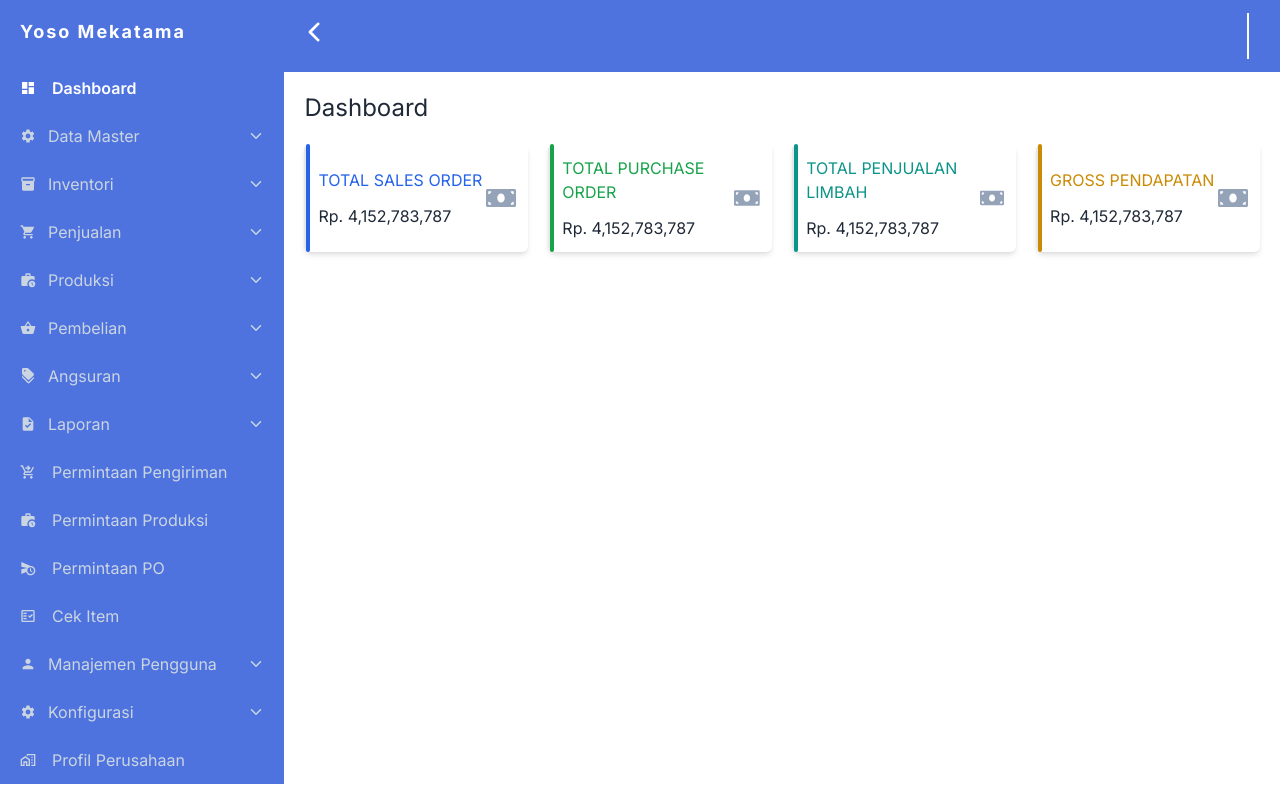
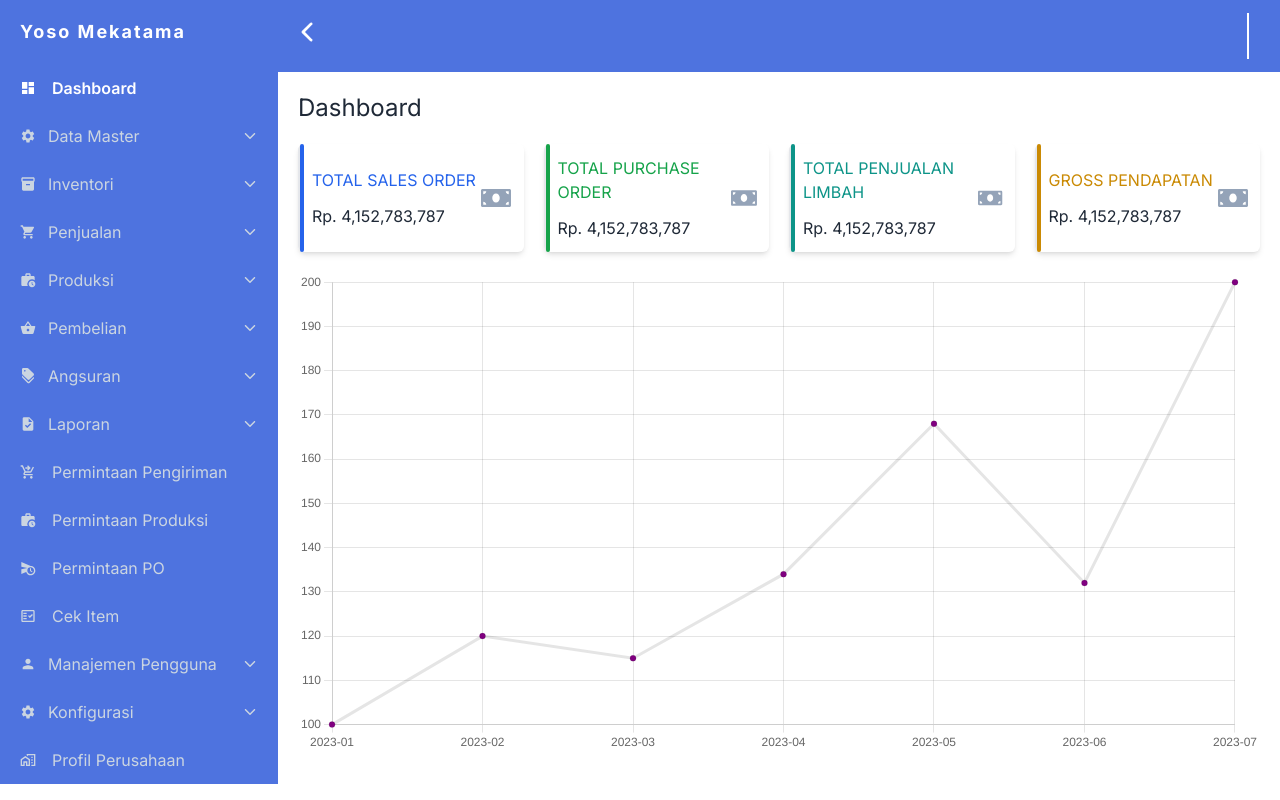
Before and after one commit to yusronab/erp-yoso, a Next.js app: page /dashboard in a window 1280 px wide. Built offline with nearby package versions, Linux system fonts and the light colour scheme; no server answers.

Commit message:
init chart.js

```diff
--- a/app/(admin)/dashboard/page.tsx
+++ b/app/(admin)/dashboard/page.tsx
@@ -1,10 +1,24 @@
+import LineChart from "@/components/LineChart";
 import ListDashboardCard from "@/components/ListDashboardCard";
 
 const Dashboard = () => {
+  const labels = [
+    "2023-01",
+    "2023-02",
+    "2023-03",
+    "2023-04",
+    "2023-05",
+    "2023-06",
+    "2023-07",
+  ];
+
+  const datasets = [100, 120, 115, 134, 168, 132, 200];
+
   return (
     <div className="p-5">
       <h1 className="text-2xl">Dashboard</h1>
       <ListDashboardCard />
+      <LineChart labels={labels} datasets={datasets} />
     </div>
   )
 }
--- /dev/null
+++ b/components/LineChart.tsx
@@ -0,0 +1,45 @@
+"use client";
+
+import {
+    Chart as ChartJS,
+    CategoryScale,
+    LinearScale,
+    Tooltip,
+    PointElement,
+    LineElement,
+} from "chart.js";
+
+import { Line } from "react-chartjs-2";
+
+ChartJS.register(
+    CategoryScale,
+    LinearScale,
+    PointElement,
+    LineElement,
+    Tooltip
+);
+
+const LineChart = ({
+    labels, datasets,
+}: {
+    labels: string[];
+    datasets: number[];
+}) => {
+    return (
+        <div>
+            <Line
+                data={{
+                    labels: labels,
+                    datasets: [
+                        {
+                            data: datasets,
+                            backgroundColor: "purple",
+                        },
+                    ],
+                }}
+            />
+        </div>
+    );
+};
+
+export default LineChart;
--- a/package.json
+++ b/package.json
@@ -19,6 +19,7 @@
     "autoprefixer": "10.4.15",
     "axios": "^1.4.0",
     "bcrypt": "^5.1.0",
+    "chart.js": "^4.4.0",
     "daisyui": "^3.5.1",
     "date-fns": "^2.30.0",
     "file-saver": "^2.0.5",
@@ -31,6 +32,7 @@
     "postcss": "8.4.27",
     "prisma": "^5.1.1",
     "react": "18.2.0",
+    "react-chartjs-2": "^5.2.0",
     "react-dom": "18.2.0",
     "react-icons": "^4.10.1",
     "react-qr-code": "^2.0.12",
```
Also changed, not shown: 1 other file (tests, documents, lock files or other folders).
